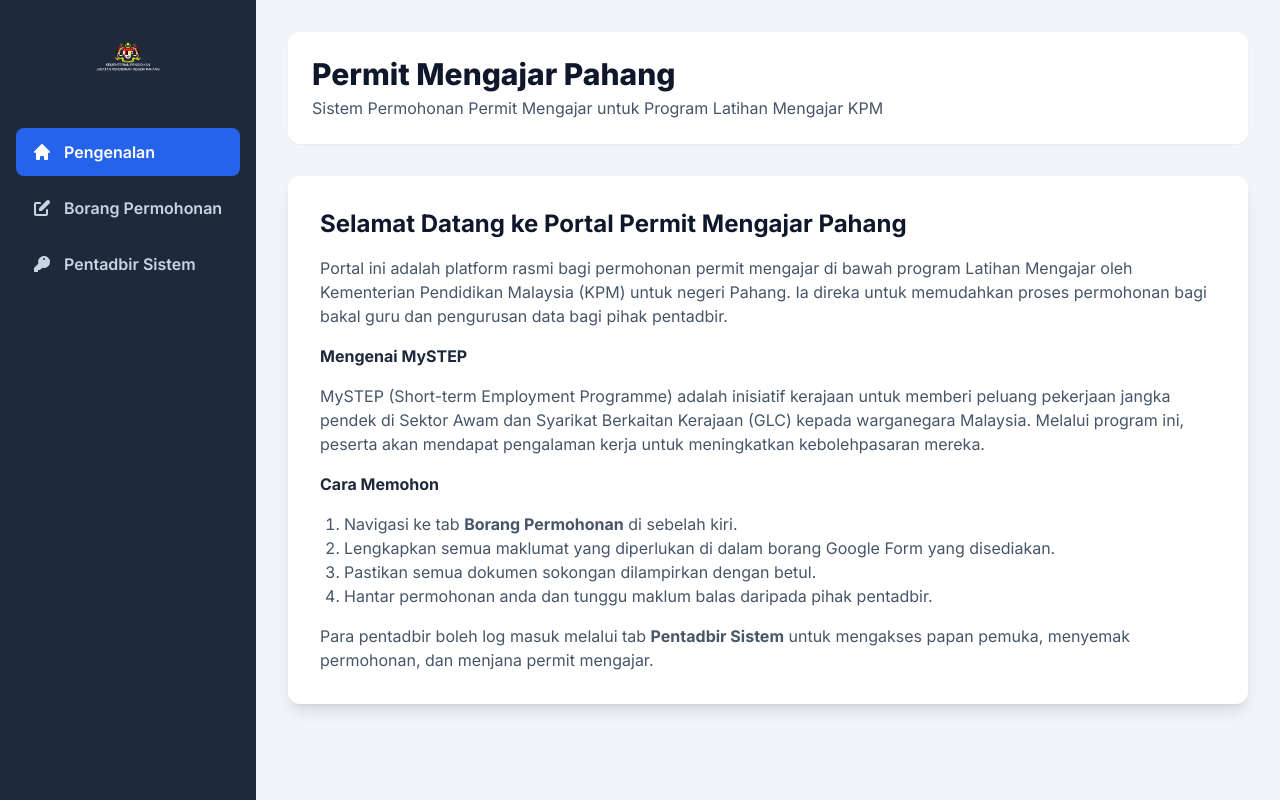
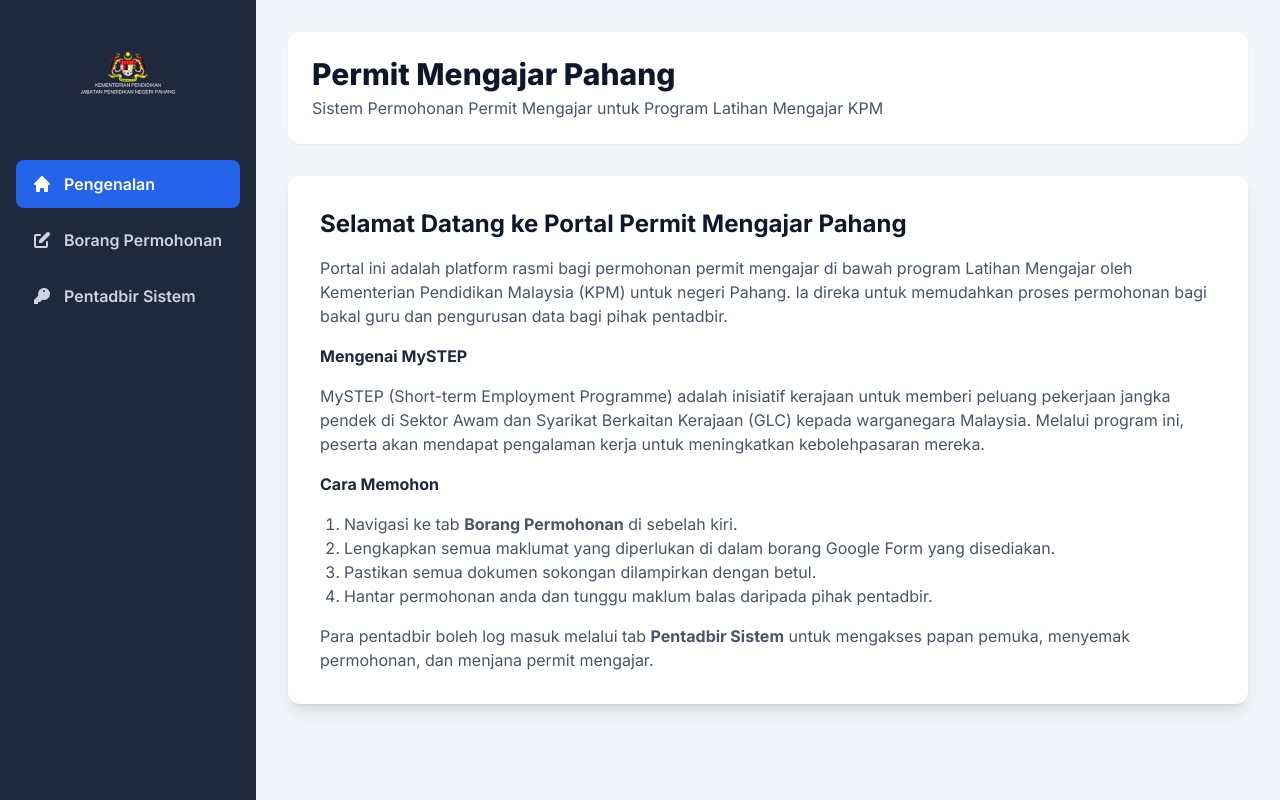
Before and after one commit to Samil-Mey/permit1.0, a plain HTML site: page index.html in a window 1280 px wide. Drawn offline with nearby package versions, Linux system fonts and the light colour scheme.

Commit message:
Update index.html

```diff
--- a/index.html
+++ b/index.html
@@ -84,7 +84,7 @@
         <!-- Left Side Navigation -->
         <aside class="w-full md:w-64 bg-slate-800 text-white flex-shrink-0">
             <div class="p-6 flex items-center justify-center">
-                <img src="ImejJPNPutih.png" alt="Logo JPN Pahang" class="h-16 w-auto">
+                <img src="ImejJPNPutih.png" alt="Logo JPN Pahang" class="h-24 w-auto">
             </div>
             <nav class="p-4 space-y-2">
                 <button id="introTab" class="nav-link w-full">
```
Lines whose indentation alone changed are shown as unchanged.
